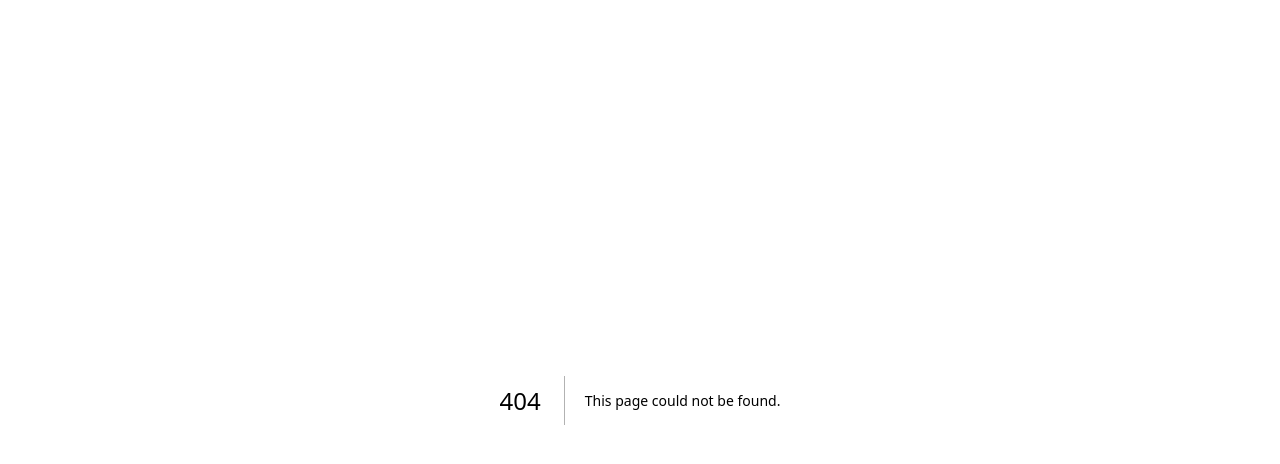
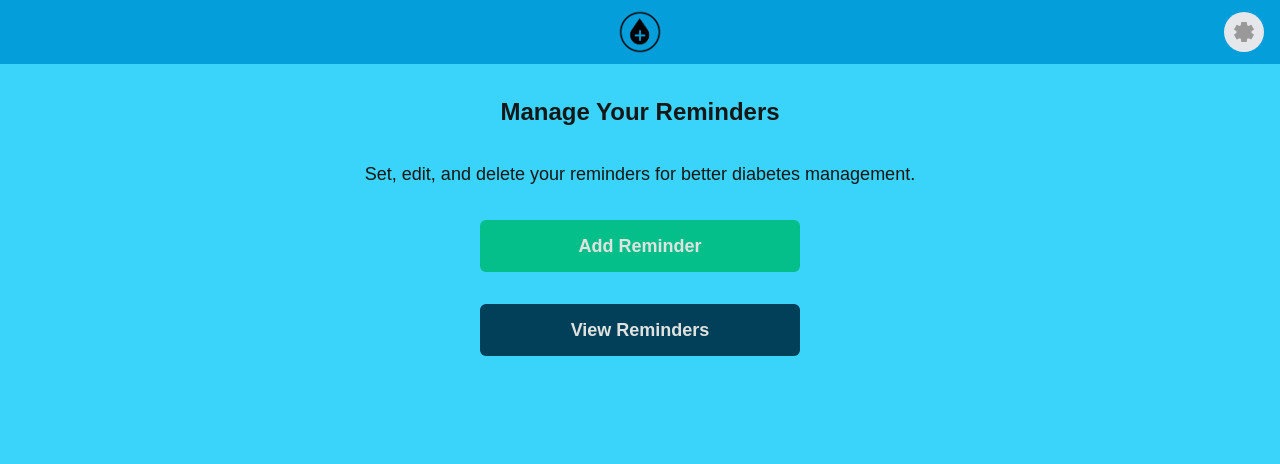
Before and after one commit to anantchhabda/Diabetes-Management-Application, a Next.js app: page /reminders in a window 1280 px wide. Before the commit this address had no page. Shown: the top 464 px of the page. Built offline with nearby package versions, Linux system fonts and the light colour scheme.

Commit message:
start template code for reminders page

```diff
--- /dev/null
+++ b/public/js/homepage.js
@@ -0,0 +1,7 @@
+const setRemindersButton = document.getElementById("setRemindersBtn");
+
+if (setRemindersButton) {
+  setRemindersButton.addEventListener("click", function () {
+    window.location.href = "/reminders";
+  });
+}
--- a/src/app/homepage/page.js
+++ b/src/app/homepage/page.js
@@ -1,4 +1,5 @@
 "use client";
+import Script from "next/script";
 import Header from '../components/header';
 
 export default function HomePage() {
@@ -55,9 +56,11 @@ export default function HomePage() {
         <button
           type="button"
           className="w-full max-w-xs py-3 bg-[var(--color-tertiary)] text-[var(--color-textWhite)] text-lg rounded-md text-center font-semibold hover:opacity-90 transition"
+          id="setRemindersBtn"
         >
           Set Reminders
         </button>
+        <Script src="/js/homepage.js" strategy="afterInteractive" />
       </main>
     </div>
   );
--- /dev/null
+++ b/src/app/reminders/page.js
@@ -0,0 +1,27 @@
+import Header from '../components/header';
+
+export default function RemindersPage() {
+  return (
+    <div className="min-h-screen bg-[var(--color-background)]">
+      <Header />
+      <main className="flex flex-col justify-center items-center px-4 gap-8 pt-8">
+        <h1 className="text-2xl font-bold">Manage Your Reminders</h1>
+        <p className="text-lg">Set, edit, and delete your reminders for better diabetes management.</p>
+
+        <button
+          type="button"
+          className="w-full max-w-xs py-3 bg-[var(--color-tertiary)] text-[var(--color-textWhite)] text-lg rounded-md text-center font-semibold hover:opacity-90 transition"
+        >
+          Add Reminder
+        </button>
+
+        <button
+          type="button"
+          className="w-full max-w-xs py-3 bg-[var(--color-secondary)] text-[var(--color-textWhite)] text-lg rounded-md text-center font-semibold hover:opacity-90 transition"
+        >
+          View Reminders
+        </button>
+      </main>
+    </div>
+  );
+}
```
